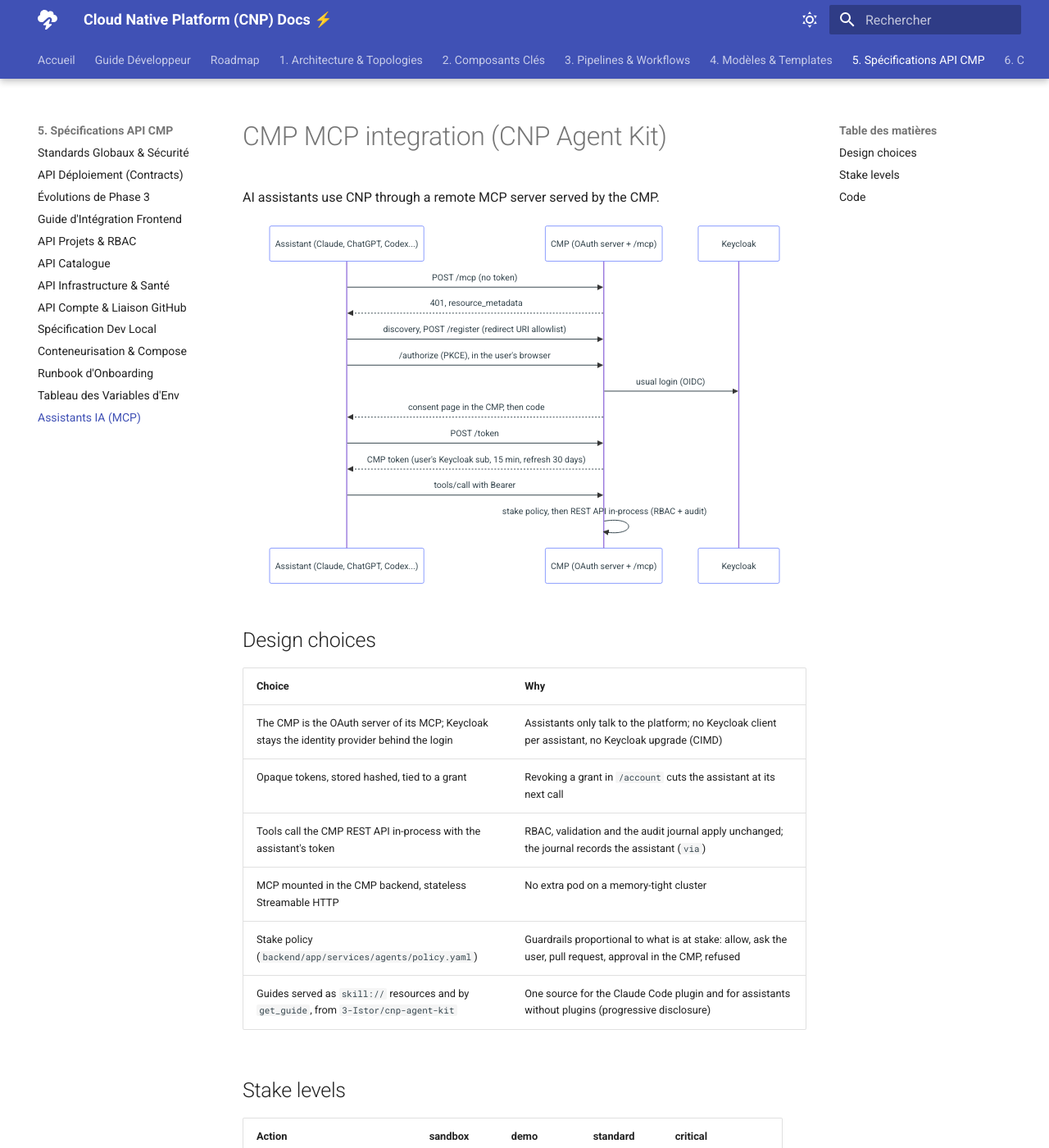
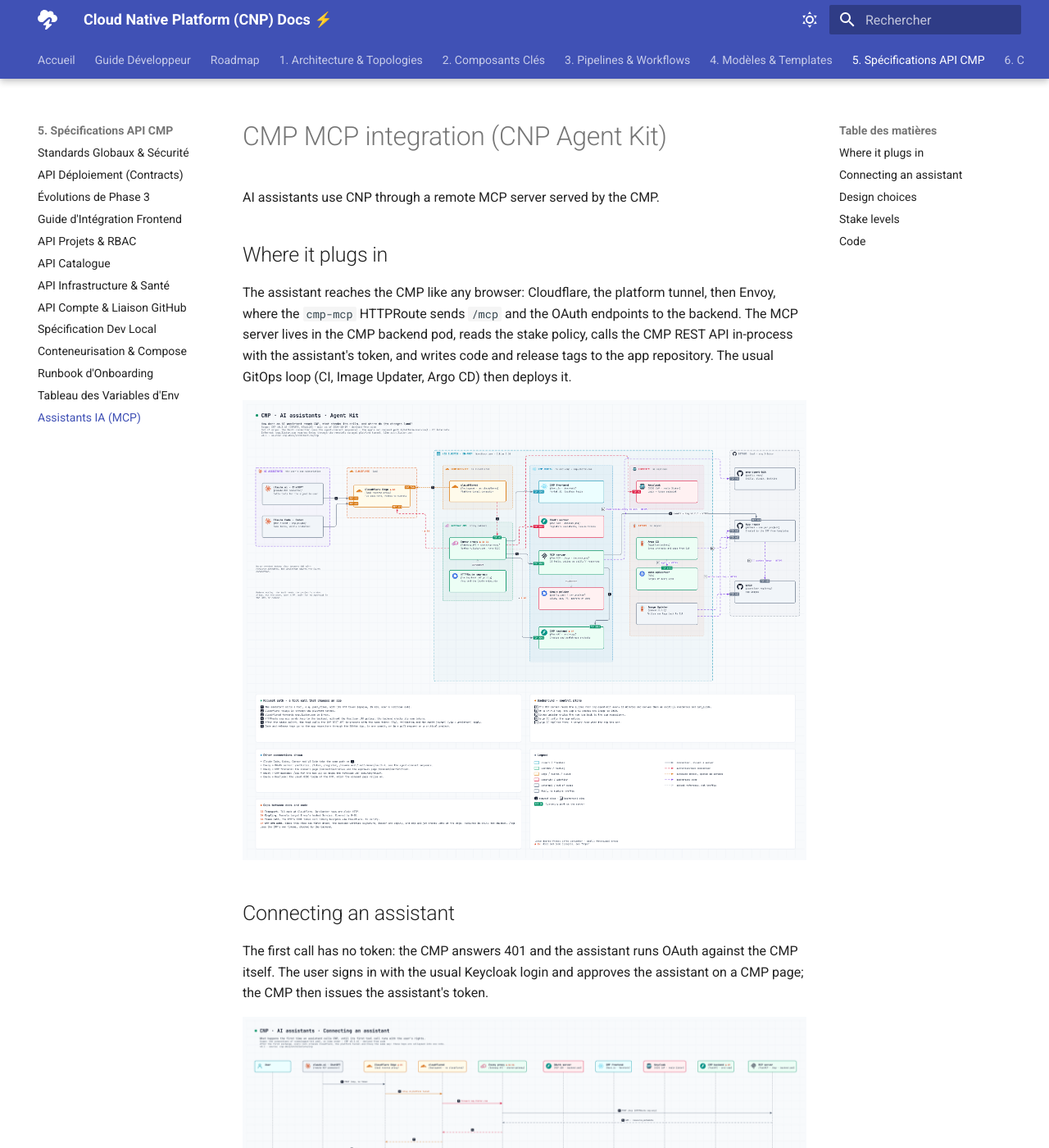
Before and after one commit to 3-Istor/cnp-docs, an MkDocs documentation site: the page built from docs/05-cmp-backend-api/11-cmp-mcp-integration.md, in a window 1280 px wide and 1400 px high. Shown: the whole window at 82% size. Built offline with MkDocs 1.6.1 and Material for MkDocs 9.7.7, drawn with Linux system fonts in a browser that asks for light colours; some of the changed text lies outside the part shown.

Commit message:
docs(architecture): AI assistant topology and connection sequence
Co-Authored-By: Claude Opus 5.5 <noreply@anthropic.com>
Claude-Session: https://claude.ai/code/session_01MHMeLNSMsCj2yRCn58FXHp

````diff
--- a/docs/05-cmp-backend-api/11-cmp-mcp-integration.md
+++ b/docs/05-cmp-backend-api/11-cmp-mcp-integration.md
@@ -2,22 +2,29 @@
 
 AI assistants use CNP through a remote MCP server served by the CMP.
 
-```mermaid
-sequenceDiagram
-    participant A as Assistant (Claude, ChatGPT, Codex...)
-    participant C as CMP (OAuth server + /mcp)
-    participant K as Keycloak
-    A->>C: POST /mcp (no token)
-    C-->>A: 401, resource_metadata
-    A->>C: discovery, POST /register (redirect URI allowlist)
-    A->>C: /authorize (PKCE), in the user's browser
-    C->>K: usual login (OIDC)
-    C-->>A: consent page in the CMP, then code
-    A->>C: POST /token
-    C-->>A: CMP token (user's Keycloak sub, 15 min, refresh 30 days)
-    A->>C: tools/call with Bearer
-    C->>C: stake policy, then REST API in-process (RBAC + audit)
-```
+## Where it plugs in
+
+The assistant reaches the CMP like any browser: Cloudflare, the platform tunnel,
+then Envoy, where the `cmp-mcp` HTTPRoute sends `/mcp` and the OAuth endpoints to
+the backend. The MCP server lives in the CMP backend pod, reads the stake policy,
+calls the CMP REST API in-process with the assistant's token, and writes code and
+release tags to the app repository. The usual GitOps loop (CI, Image Updater,
+Argo CD) then deploys it.
+
+![CNP AI assistants topology](../01-architecture/diagrams/agent-kit.light.png#only-light)
+![CNP AI assistants topology](../01-architecture/diagrams/agent-kit.dark.png#only-dark)
+
+## Connecting an assistant
+
+The first call has no token: the CMP answers 401 and the assistant runs OAuth
+against the CMP itself. The user signs in with the usual Keycloak login and
+approves the assistant on a CMP page; the CMP then issues the assistant's token.
+
+![Connecting an assistant to CNP](../01-architecture/diagrams/agent-connect.light.png#only-light)
+![Connecting an assistant to CNP](../01-architecture/diagrams/agent-connect.dark.png#only-dark)
+
+Sources: `architecture/cnp/views/agent-kit.yaml` and `agent-connect.yaml`, built
+with `./architecture/build-diagrams.sh`.
 
 ## Design choices
 
````
Also changed, not shown: architecture/README.md (+2 -0 lines), docs/01-architecture/diagrams/agent-connect.dark.png (added), docs/01-architecture/diagrams/agent-connect.light.png (added), docs/01-architecture/diagrams/agent-kit.dark.png (added), docs/01-architecture/diagrams/agent-kit.light.png (added), 11 other files.
